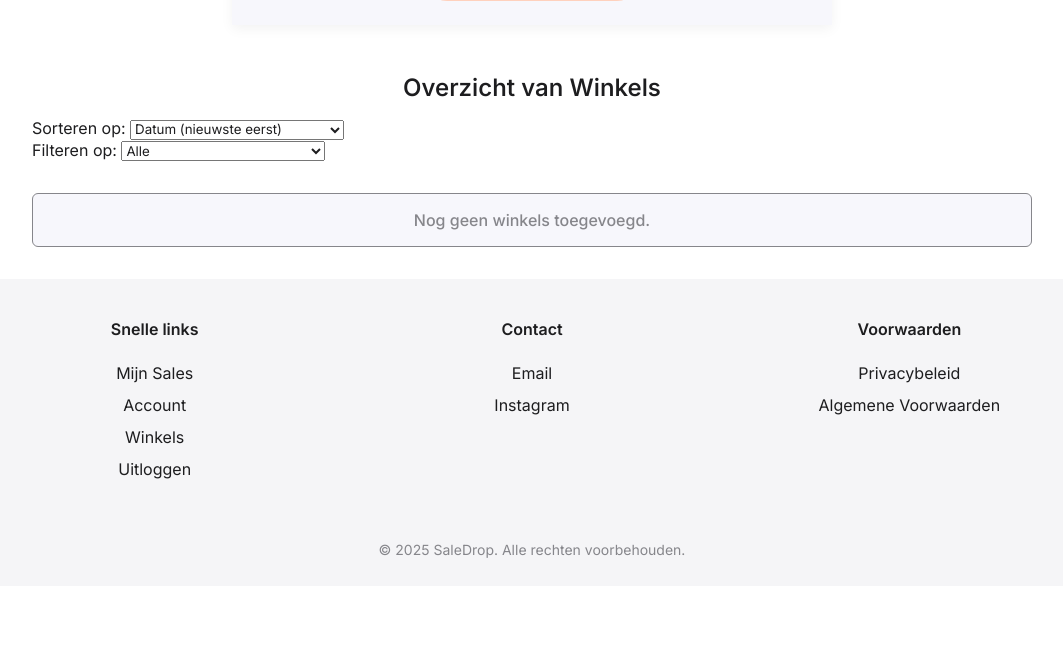
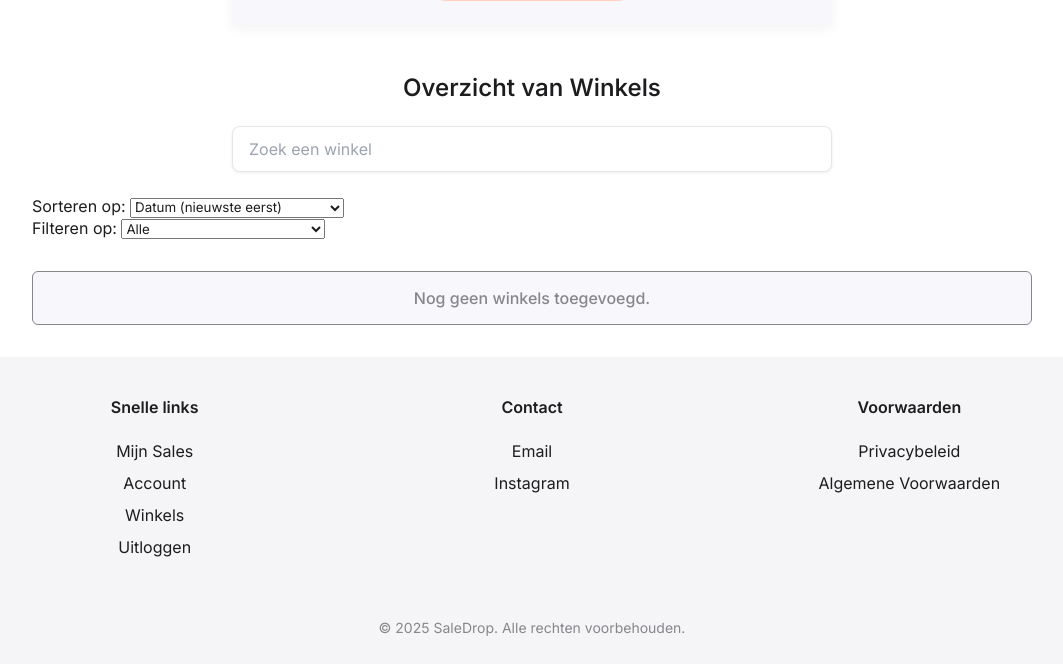
Before and after one commit to SaleDrop-DEV/deal-app-v2, a Django app: page /deals/stores-manager/ in a window 1280 px wide. Shown: the part 1217-1881 px from the top of the page, without its empty margins (108-1171 px from the left). Before the commit the page ends 1775 px from the top, so only its background shows below. Run offline with Django 5.2, Linux system fonts and the light colour scheme; the visitor is signed in with stand-in values (Sample User, id 1); data that the repository does not hold is empty; parts of the project's set-up code (start-up, migrations or seed data) failed here and were passed over; some libraries are stand-ins or nearby versions.

Commit message:
Update store_manager.html
search bar added

```diff
--- a/templates/admin_templates/store_manager.html
+++ b/templates/admin_templates/store_manager.html
@@ -126,6 +126,44 @@
     animation-fill-mode: forwards; /* Keep the end state of the animation */
     opacity: 0; /* Start with opacity 0 */
 }
+
+
+
+/* A container for the search bar to manage spacing and alignment */
+.search-bar {
+display: flex;
+justify-content: center;
+width: 100%;
+max-width: 600px;
+margin: 1.5rem auto;
+}
+
+/* Styling for the search input field itself */
+#searchStoreInput {
+width: 100%;
+padding: 0.75rem 1rem;
+border: 1px solid #e5e7eb;
+border-radius: 0.5rem;
+font-size: 1rem;
+font-family: 'Inter', sans-serif;
+color: #1f2937;
+background-color: #ffffff;
+box-shadow: 0 1px 3px rgba(0, 0, 0, 0.08);
+transition: border-color 0.2s ease-in-out, box-shadow 0.2s ease-in-out;
+}
+
+/* Styles for the placeholder text */
+#searchStoreInput::placeholder {
+color: #9ca3af;
+font-weight: 400;
+}
+
+/* Focus state for a clean, professional look */
+#searchStoreInput:focus {
+border: 1px solid #FF4D00;
+box-shadow: 0 0 0 3px #fee8e0;
+outline: none;
+}
 </style>
 {% endblock %}
 
@@ -236,8 +274,12 @@
             </form>
         </div>
 
-        <h3 style="text-align: center; margin-bottom: 1rem;;">Overzicht van Winkels</h3>
+        <h3 style="text-align: center; margin-bottom: 1rem;">Overzicht van Winkels</h3>
         <!-- Filter and Sort Controls -->
+        <div class="search-bar">
+            <input type="text" name="Zoek winkel" id="searchStoreInput" placeholder="Zoek een winkel" class="form-control">
+        </div>
+
         <div class="filter-section">
             <div class="select-group">
                 <label for="sort-select" class="label">Sorteren op:</label>
@@ -930,6 +972,10 @@ const createStoreCard = (store) => {
  */
 const fetchStores = async (reset = false) => {
 
+    // NEW //
+    const storeInputName = document.getElementById('searchStoreInput')
+
+
     if (isLoading || (!hasNextPage && !reset)) {
         return;
     }
@@ -955,6 +1001,15 @@ const fetchStores = async (reset = false) => {
         // Only add the sort_on parameter if a specific filter is selected
         if (currentFilter !== 'none') {
             payload.sort_on = currentFilter;
+        }
+
+        // Add the search term to the payload if it exists
+        if (storeInputName.value && storeInputName.value.trim() !== '') {
+            console.log(storeInputName.value)
+            payload.search_name = storeInputName.value;
+        } else{
+            console.log("no search term")
+            payload.search_name = null;
         }
 
         const response = await fetch(API_URL, {
@@ -1056,6 +1111,24 @@ filterSelect.addEventListener('change', (e) => {
 // Initial fetch on page load
 fetchStores();
 
+document.addEventListener('DOMContentLoaded', () => {
+    // Get the search input element by its ID.
+    const searchInput = document.getElementById('searchStoreInput');
+
+    // Check if the input element exists to prevent errors.
+    if (searchInput) {
+        // Add an 'input' event listener. This event fires whenever the value
+        // of an <input> element has been changed.
+        searchInput.addEventListener('input', () => {
+            // Call the fetchStores function and pass 'true' to it.
+            // The 'true' argument tells fetchStores to reset the grid
+            // and start a new search from page 1 with the new search term.
+            fetchStores(true);
+        });
+    }
+});
+
+
 
 document.addEventListener("DOMContentLoaded", () => {
     const nameInput = document.getElementById("id_name");
@@ -1142,4 +1215,23 @@ document.addEventListener("DOMContentLoaded", () => {
 
 
 </script>
+
+<script>
+    function getCSRFToken() {
+        let name = 'csrftoken';
+        let cookieValue = null;
+        if (document.cookie && document.cookie !== '') {
+            const cookies = document.cookie.split(';');
+            for (let i = 0; i < cookies.length; i++) {
+                const cookie = cookies[i].trim();
+                if (cookie.substring(0, name.length + 1) === (name + '=')) {
+                    cookieValue = decodeURIComponent(cookie.substring(name.length + 1));
+                    break;
+                }
+            }
+        }
+        return cookieValue;
+    }
+
+</script>
 {% endblock %}
```
